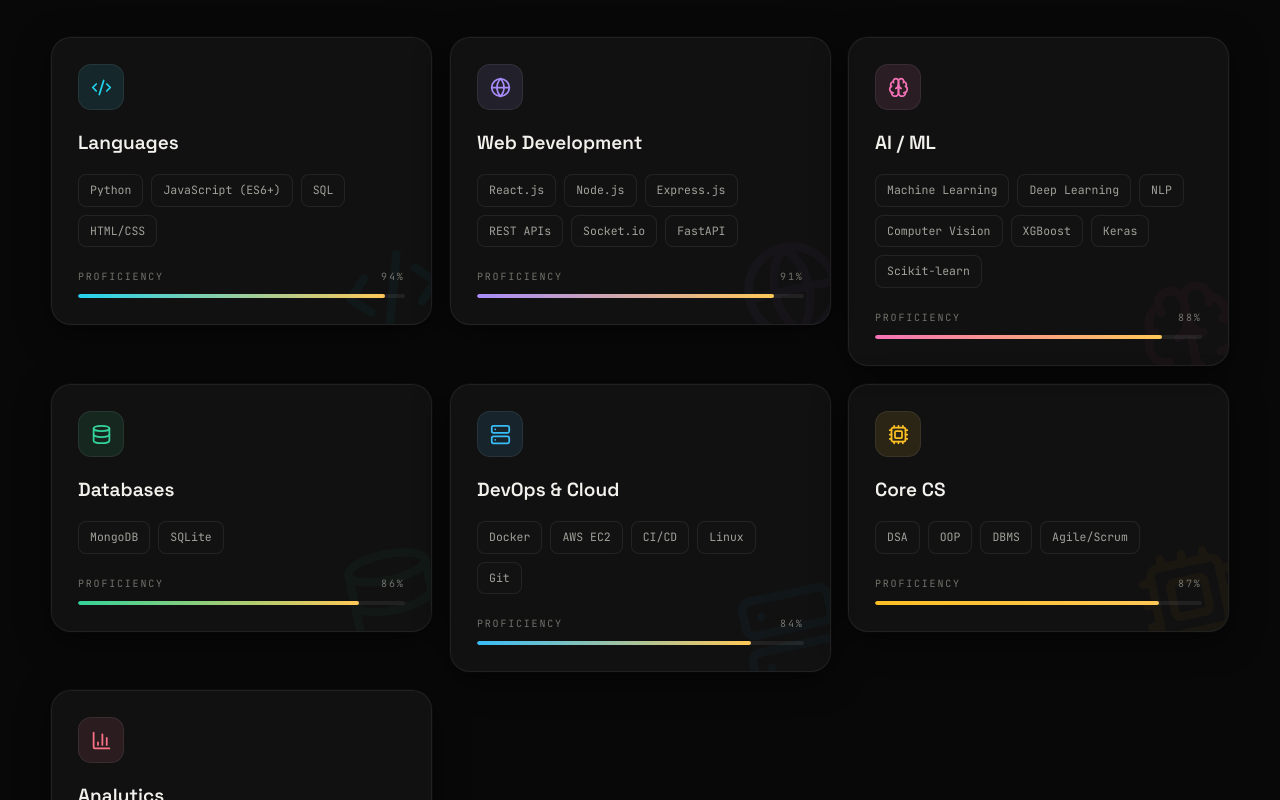
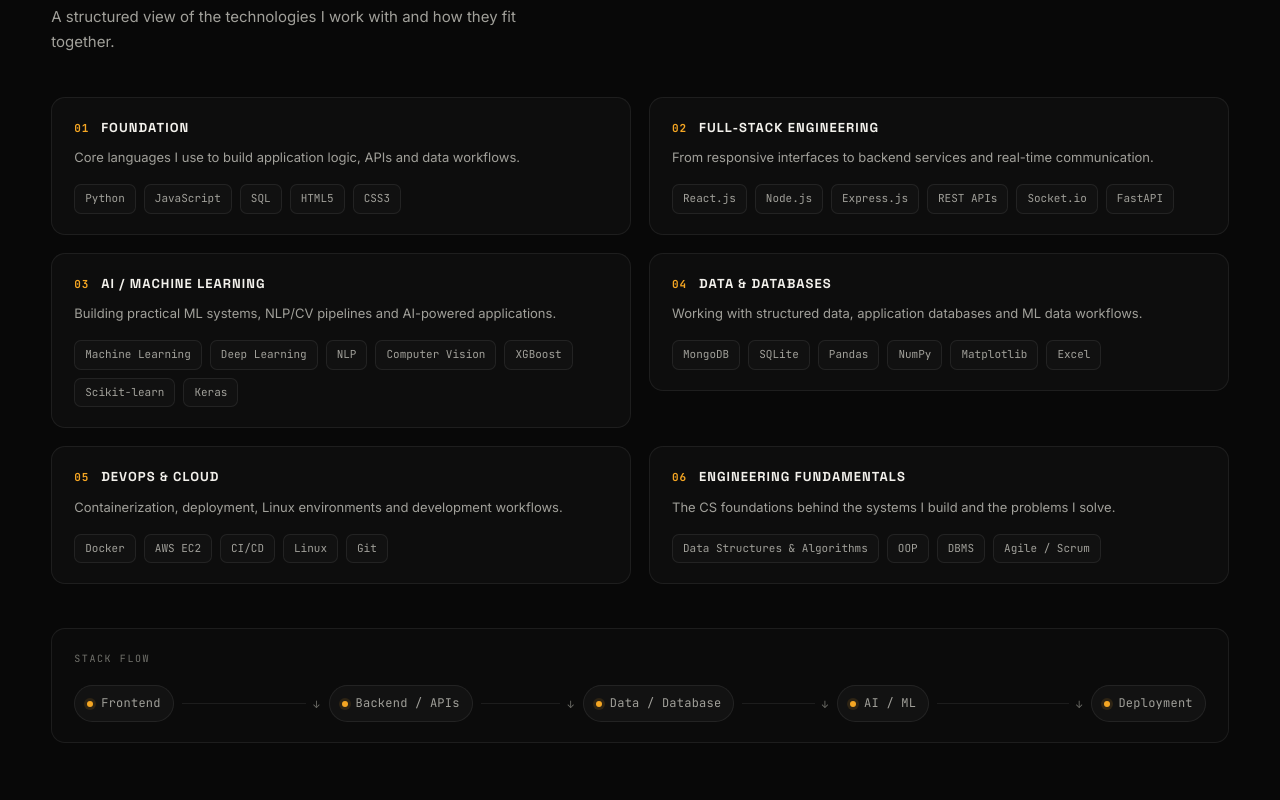
Before and after one commit to Lavish911/portfolioo, a React (Vite) app: page / in a window 1280 px wide. Shown: the part 2200-3000 px from the top of the page. Built offline with nearby package versions, Linux system fonts and the light colour scheme.

Commit message:
refine(skills): premium capability map — editorial grid, amber numbers, stack flow

```diff
--- a/src/components/Skills.jsx
+++ b/src/components/Skills.jsx
@@ -1,76 +1,65 @@
-import { motion } from 'framer-motion'
-import { BarChart3, Brain, Code2, Cpu, Database, Globe, Server } from 'lucide-react'
-import { MARQUEE, SECTIONS, SKILL_GROUPS } from '../data/portfolio.js'
+import { SECTIONS, SKILL_GROUPS } from '../data/portfolio.js'
 import Reveal, { SectionHeading } from './Reveal.jsx'
-import TiltCard from './TiltCard.jsx'
 
-const ICONS = {
-  Code2,
-  Globe,
-  Brain,
-  Database,
-  Server,
-  Cpu,
-  BarChart3,
+const STACK_STEPS = ['Frontend', 'Backend / APIs', 'Data / Database', 'AI / ML', 'Deployment']
+
+function StackFlow() {
+  return (
+    <div className="stack-flow" aria-hidden="true">
+      <div className="stack-flow-label mono">STACK FLOW</div>
+      <div className="stack-flow-track">
+        {STACK_STEPS.map((label, i) => (
+          <div key={label} className="stack-node-wrap">
+            <div className="stack-node">
+              <span className="stack-dot" />
+              <span className="stack-text mono">{label}</span>
+            </div>
+            {i < STACK_STEPS.length - 1 && (
+              <div className="stack-connector">
+                <span className="stack-line" />
+                <span className="stack-arrow">↓</span>
+              </div>
+            )}
+          </div>
+        ))}
+      </div>
+    </div>
+  )
 }
 
 export default function Skills() {
   const m = SECTIONS.skills
-  const row = [...MARQUEE, ...MARQUEE]
   return (
     <section id="skills" className="section">
       <div className="container">
         <SectionHeading index={m.index} eyebrow={m.eyebrow} title={m.title} />
-        <div className="skills-grid">
-          {SKILL_GROUPS.map((g, i) => {
-            const Icon = ICONS[g.icon]
-            return (
-              <Reveal key={g.title} delay={(i % 4) * 0.07}>
-                <TiltCard
-                  className="card skill-card spot"
-                  max={6}
-                  style={{ '--accent': g.color }}
-                >
-                  <div className="skill-icon">
-                    <Icon size={21} />
+        <p className="skills-intro">
+          A structured view of the technologies I work with and how they fit together.
+        </p>
+
+        <div className="capability-grid">
+          {SKILL_GROUPS.map((g) => (
+            <Reveal key={g.id} y={18}>
+              <article className="capability-card">
+                <div className="capability-header">
+                  <span className="capability-number mono">{g.number}</span>
+                  <h3 className="capability-title">{g.title}</h3>
                 </div>
-                  <Icon size={104} className="skill-ghost" />
-                  <h3>{g.title}</h3>
-                  <div className="skill-tags">
+                <p className="capability-desc">{g.desc}</p>
+                <div className="capability-tags">
                   {g.tags.map((t) => (
-                      <span key={t} className="chip">
+                    <span key={t} className="chip chip-skill">
                       {t}
                     </span>
                   ))}
                 </div>
-                  <div className="meter-head mono">
-                    <span>PROFICIENCY</span>
-                    <span>{g.level}%</span>
-                  </div>
-                  <div className="meter">
-                    <motion.span
-                      className="meter-fill"
-                      initial={{ width: 0 }}
-                      whileInView={{ width: `${g.level}%` }}
-                      viewport={{ once: true }}
-                      transition={{ duration: 1.25, delay: 0.3, ease: [0.16, 1, 0.3, 1] }}
-                    />
-                  </div>
-                </TiltCard>
+              </article>
             </Reveal>
-            )
-          })}
-        </div>
-        <Reveal delay={0.1}>
-          <div className="marquee" aria-hidden="true">
-            <div className="marquee-track">
-              {row.map((t, i) => (
-                <span key={i}>
-                  {t} <b>•</b>
-                </span>
           ))}
         </div>
-          </div>
+
+        <Reveal delay={0.08}>
+          <StackFlow />
         </Reveal>
       </div>
     </section>
--- a/src/data/portfolio.js
+++ b/src/data/portfolio.js
@@ -55,32 +55,46 @@
 
 export const SKILL_GROUPS = [
   {
-    icon: 'Code2', title: 'Languages', level: 94, color: '#22d3ee',
-    tags: ['Python', 'JavaScript (ES6+)', 'SQL', 'HTML/CSS'],
+    id: 'foundation',
+    number: '01',
+    title: 'FOUNDATION',
+    desc: 'Core languages I use to build application logic, APIs and data workflows.',
+    tags: ['Python', 'JavaScript', 'SQL', 'HTML5', 'CSS3'],
   },
   {
-    icon: 'Globe', title: 'Web Development', level: 91, color: '#a78bfa',
+    id: 'fullstack',
+    number: '02',
+    title: 'FULL-STACK ENGINEERING',
+    desc: 'From responsive interfaces to backend services and real-time communication.',
     tags: ['React.js', 'Node.js', 'Express.js', 'REST APIs', 'Socket.io', 'FastAPI'],
   },
   {
-    icon: 'Brain', title: 'AI / ML', level: 88, color: '#f472b6',
-    tags: ['Machine Learning', 'Deep Learning', 'NLP', 'Computer Vision', 'XGBoost', 'Keras', 'Scikit-learn'],
+    id: 'aiml',
+    number: '03',
+    title: 'AI / MACHINE LEARNING',
+    desc: 'Building practical ML systems, NLP/CV pipelines and AI-powered applications.',
+    tags: ['Machine Learning', 'Deep Learning', 'NLP', 'Computer Vision', 'XGBoost', 'Scikit-learn', 'Keras'],
   },
   {
-    icon: 'Database', title: 'Databases', level: 86, color: '#34d399',
-    tags: ['MongoDB', 'SQLite'],
+    id: 'data',
+    number: '04',
+    title: 'DATA & DATABASES',
+    desc: 'Working with structured data, application databases and ML data workflows.',
+    tags: ['MongoDB', 'SQLite', 'Pandas', 'NumPy', 'Matplotlib', 'Excel'],
   },
   {
-    icon: 'Server', title: 'DevOps & Cloud', level: 84, color: '#38bdf8',
+    id: 'devops',
+    number: '05',
+    title: 'DEVOPS & CLOUD',
+    desc: 'Containerization, deployment, Linux environments and development workflows.',
     tags: ['Docker', 'AWS EC2', 'CI/CD', 'Linux', 'Git'],
   },
   {
-    icon: 'Cpu', title: 'Core CS', level: 87, color: '#fbbf24',
-    tags: ['DSA', 'OOP', 'DBMS', 'Agile/Scrum'],
-  },
-  {
-    icon: 'BarChart3', title: 'Analytics', level: 83, color: '#fb7185',
-    tags: ['Pandas', 'NumPy', 'Matplotlib', 'Excel'],
+    id: 'fundamentals',
+    number: '06',
+    title: 'ENGINEERING FUNDAMENTALS',
+    desc: 'The CS foundations behind the systems I build and the problems I solve.',
+    tags: ['Data Structures & Algorithms', 'OOP', 'DBMS', 'Agile / Scrum'],
   },
 ]
 
--- a/src/styles/global.css
+++ b/src/styles/global.css
@@ -1176,6 +1176,210 @@
   }
 }
 
+.skills-intro {
+  max-width: 56ch;
+  color: var(--muted);
+  font-size: 15px;
+  line-height: 1.65;
+  margin: -32px 0 42px;
+}
+
+.capability-grid {
+  display: grid;
+  grid-template-columns: repeat(2, minmax(0, 1fr));
+  gap: 18px;
+}
+
+.capability-card {
+  padding: 22px 22px 20px;
+  border: 1px solid var(--line);
+  border-radius: 14px;
+  background: rgba(20, 20, 20, 0.52);
+  transition: border-color 0.22s, background 0.22s, transform 0.22s;
+}
+
+.capability-card:hover {
+  border-color: rgba(255, 255, 255, 0.11);
+  background: rgba(24, 24, 24, 0.72);
+  transform: translateY(-1px);
+}
+
+.capability-header {
+  display: flex;
+  align-items: baseline;
+  gap: 12px;
+  margin-bottom: 10px;
+}
+
+.capability-number {
+  font-size: 11px;
+  letter-spacing: 0.08em;
+  color: var(--accent);
+  font-weight: 600;
+  transition: color 0.22s;
+}
+
+.capability-card:hover .capability-number {
+  color: var(--accent-light);
+}
+
+.capability-title {
+  font-family: var(--font-d);
+  font-size: 13px;
+  font-weight: 700;
+  letter-spacing: 0.08em;
+  text-transform: uppercase;
+  color: var(--text);
+  line-height: 1.2;
+}
+
+.capability-desc {
+  color: var(--muted);
+  font-size: 13px;
+  line-height: 1.6;
+  margin-bottom: 16px;
+}
+
+.capability-tags {
+  display: flex;
+  flex-wrap: wrap;
+  gap: 8px;
+}
+
+.chip-skill {
+  font-size: 11px;
+  padding: 5px 10px;
+  border-radius: 7px;
+  background: rgba(255, 255, 255, 0.02);
+}
+
+.chip-skill:hover {
+  border-color: rgba(255, 255, 255, 0.11);
+  transform: translateY(-1px);
+}
+
+.stack-flow {
+  margin-top: 44px;
+  border: 1px solid var(--line);
+  border-radius: 14px;
+  background: rgba(255, 255, 255, 0.015);
+  padding: 22px 22px 20px;
+}
+
+.stack-flow-label {
+  font-size: 10px;
+  letter-spacing: 0.16em;
+  color: var(--subtle);
+  margin-bottom: 18px;
+}
+
+.stack-flow-track {
+  display: flex;
+  align-items: center;
+  gap: 0;
+  justify-content: space-between;
+}
+
+.stack-node-wrap {
+  display: flex;
+  align-items: center;
+  gap: 0;
+  flex: 1;
+}
+
+.stack-node-wrap:last-child {
+  flex: 0 0 auto;
+}
+
+.stack-node {
+  display: flex;
+  align-items: center;
+  gap: 8px;
+  padding: 8px 12px;
+  border: 1px solid var(--line);
+  border-radius: 999px;
+  background: rgba(21, 21, 21, 0.9);
+  white-space: nowrap;
+}
+
+.stack-dot {
+  width: 6px;
+  height: 6px;
+  border-radius: 50%;
+  background: var(--accent);
+  box-shadow: 0 0 0 3px rgba(245, 166, 35, 0.12);
+  flex-shrink: 0;
+}
+
+.stack-text {
+  font-size: 12px;
+  color: var(--muted);
+  letter-spacing: 0.02em;
+}
+
+.stack-connector {
+  flex: 1;
+  display: flex;
+  align-items: center;
+  gap: 6px;
+  padding: 0 8px;
+  min-width: 24px;
+}
+
+.stack-line {
+  flex: 1;
+  height: 1px;
+  background: var(--line);
+}
+
+.stack-arrow {
+  font-size: 10px;
+  color: var(--subtle);
+  line-height: 1;
+}
+
+@media (max-width: 900px) {
+  .capability-grid {
+    grid-template-columns: 1fr;
+  }
+  .stack-flow-track {
+    flex-direction: column;
+    align-items: stretch;
+    gap: 0;
+  }
+  .stack-node-wrap {
+    flex-direction: column;
+    align-items: stretch;
+  }
+  .stack-node {
+    justify-content: center;
+  }
+  .stack-connector {
+    flex-direction: column;
+    padding: 8px 0;
+    width: 100%;
+    justify-content: center;
+  }
+  .stack-line {
+    width: 1px;
+    height: 18px;
+  }
+}
+
+@media (prefers-reduced-motion: reduce) {
+  .capability-card,
+  .chip-skill,
+  .stack-node {
+    transition: none !important;
+  }
+  .capability-card:hover {
+    transform: none !important;
+  }
+  .chip-skill:hover {
+    transform: none !important;
+  }
+}
+
 .deck {
   display: flex;
   flex-direction: column;
```
Lines whose indentation alone changed are shown as unchanged.
